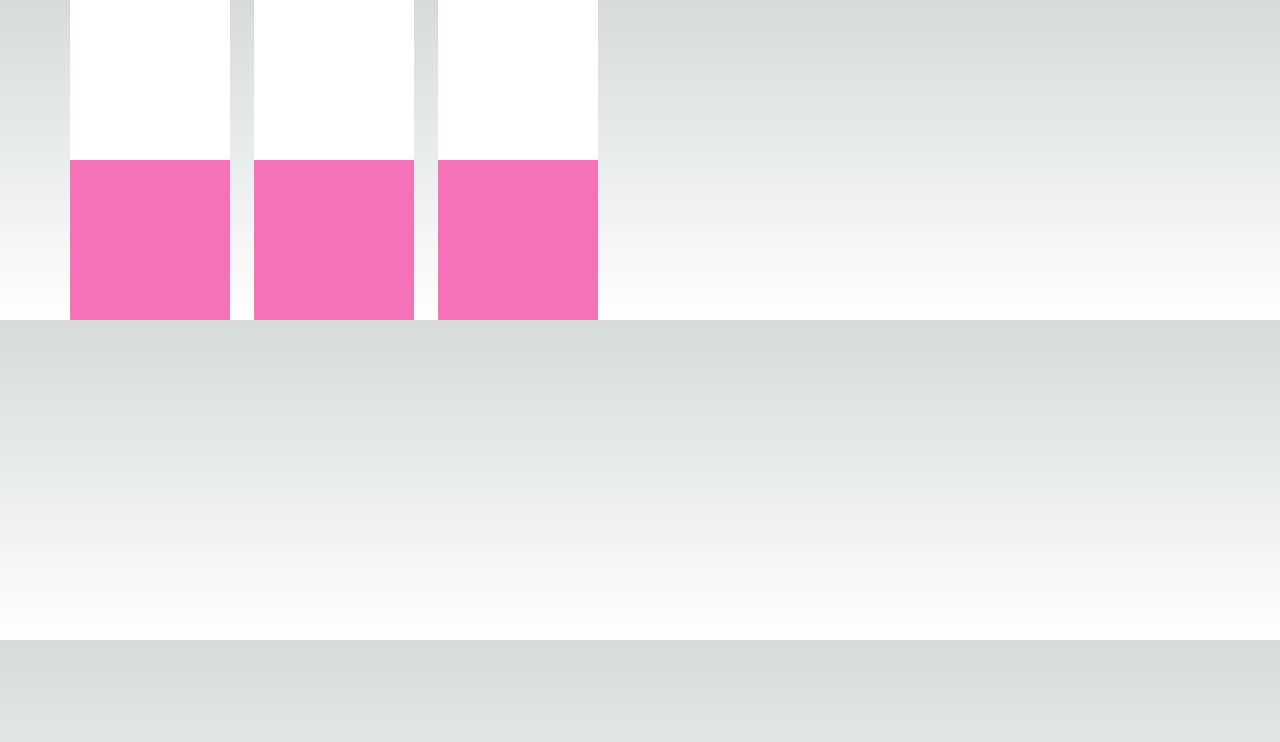
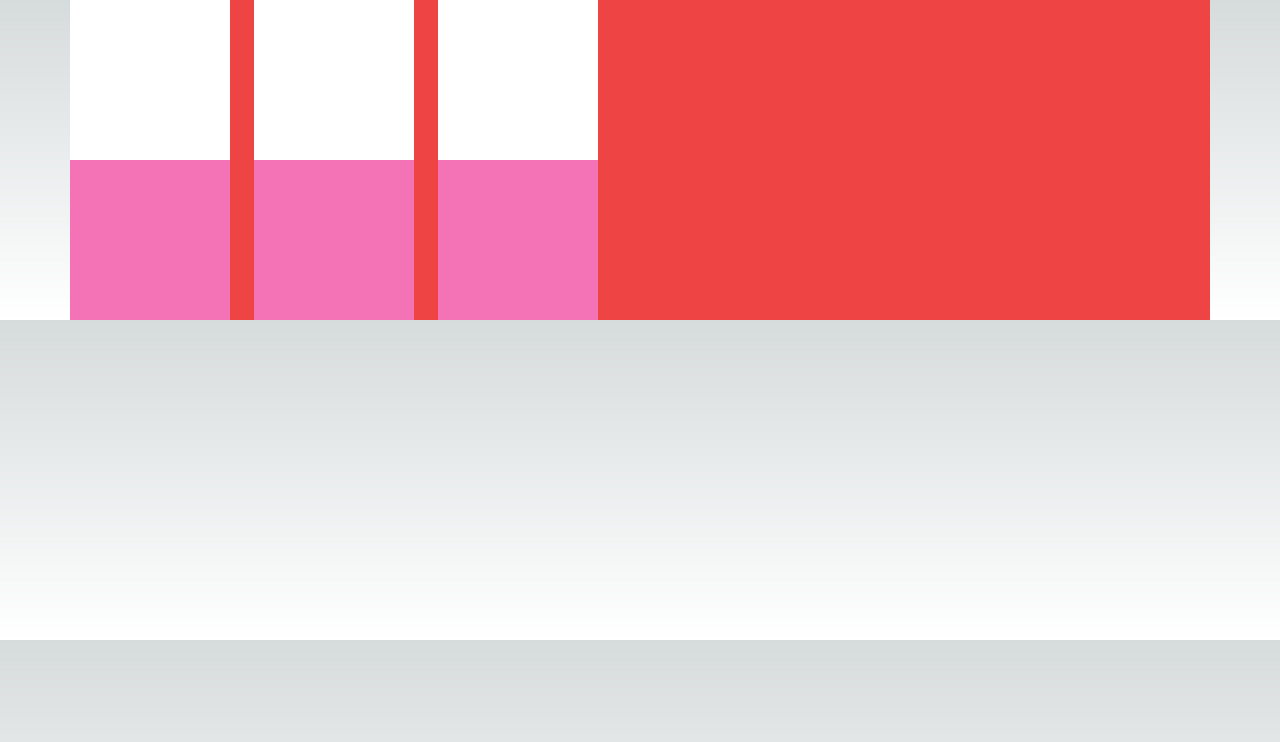
Before and after one commit to SeraySayan/stulance, a Next.js app: page / in a window 1280 px wide. Shown: the top 742 px of the page. Built offline with nearby package versions, Linux system fonts and the light colour scheme.

Commit message:
feat: tailwind breakpoint config

```diff
--- a/src/pages/index.tsx
+++ b/src/pages/index.tsx
@@ -5,7 +5,7 @@ const inter = Inter({ subsets: ['latin'] });
 
 export default function Home() {
     return (
-        <div className="max-w-[1140px] mx-auto">
+        <div className="max-w-[1140px] mx-auto laptop:bg-red-500">
             <div className="flex gap-6">
                 <div className="bg-white w-40 h-40"></div>
                 <div className="bg-white w-40 h-40"></div>
--- a/tailwind.config.js
+++ b/tailwind.config.js
@@ -6,13 +6,17 @@ module.exports = {
         './src/app/**/*.{js,ts,jsx,tsx,mdx}',
     ],
     theme: {
+        screens: {
+            tablet: '640px',
+            laptop: '1024px',
+            desktop: '1280px',
+        },
         extend: {
             backgroundImage: {
                 'gradient-radial': 'radial-gradient(var(--tw-gradient-stops))',
-        'gradient-conic':
-          'conic-gradient(from 180deg at 50% 50%, var(--tw-gradient-stops))',
+                'gradient-conic': 'conic-gradient(from 180deg at 50% 50%, var(--tw-gradient-stops))',
             },
         },
     },
     plugins: [],
-}
+};
```
Lines whose indentation alone changed are shown as unchanged.
